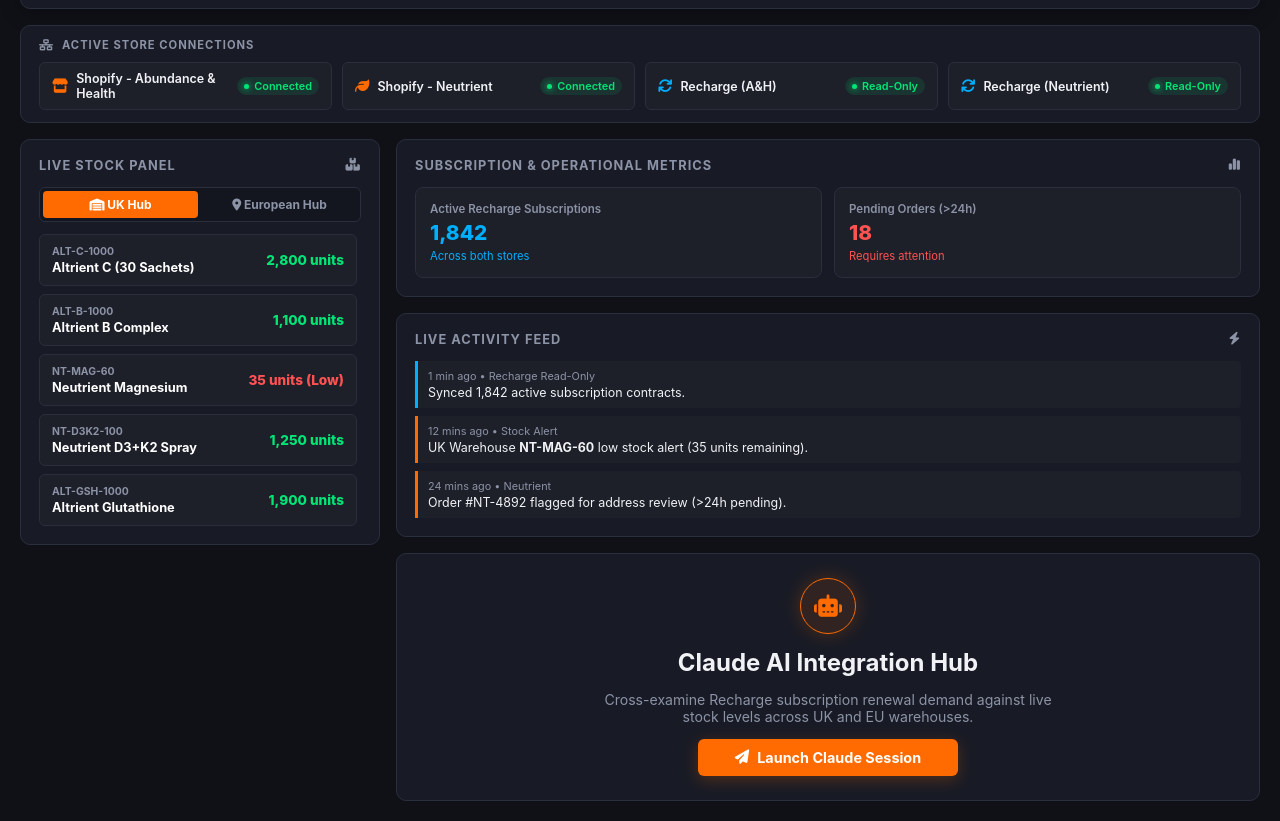
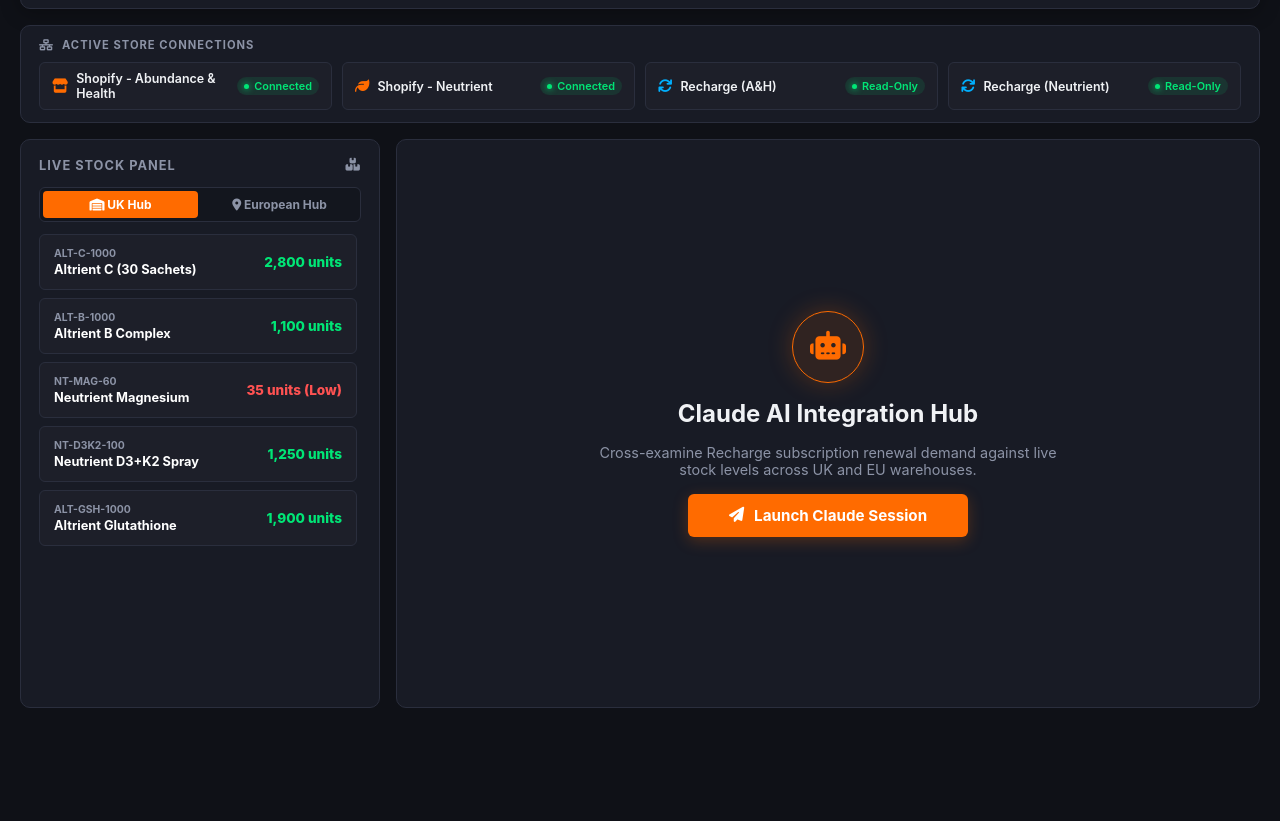
Before and after one commit to JFVYNCHE1988/my-ai-hub, a plain HTML site: page index.html in a window 1280 px wide. Shown: the part 72-893 px from the top of the page. After the commit the page ends 800 px from the top, so only its background shows below. Drawn offline with Linux system fonts and the light colour scheme.

Commit message:
Update index.html

```diff
--- a/index.html
+++ b/index.html
@@ -245,7 +245,7 @@
       color: #fff;
     }
 
-    /* Compact Product Vertical Slider List */
+    /* Compact Product Scrollable List */
     .stock-list-container {
       position: relative;
     }
@@ -254,7 +254,7 @@
       display: flex;
       flex-direction: column;
       gap: 8px;
-      max-height: 380px;
+      max-height: 480px;
       overflow-y: auto;
       padding-right: 4px;
     }
@@ -272,7 +272,7 @@
       background: rgba(255, 255, 255, 0.02);
       border: 1px solid var(--border-color);
       border-radius: 6px;
-      padding: 10px 12px;
+      padding: 12px 14px;
       display: flex;
       align-items: center;
       justify-content: space-between;
@@ -311,108 +311,47 @@
       color: var(--red-alert);
     }
 
-    /* Right Main Area */
+    /* Right Main Area: Claude Launcher */
     .main-content {
       display: flex;
       flex-direction: column;
       gap: 16px;
     }
 
-    .metrics-grid {
-      display: grid;
-      grid-template-columns: 1fr 1fr;
-      gap: 12px;
-    }
-
-    .metric-card {
-      background: rgba(255, 255, 255, 0.02);
-      border: 1px solid var(--border-color);
-      border-radius: 8px;
-      padding: 14px;
-      cursor: pointer;
-      transition: all 0.2s ease;
-    }
-
-    .metric-card:hover {
-      border-color: var(--orange-main);
-      background: rgba(255, 107, 0, 0.04);
-      transform: translateY(-2px);
-    }
-
-    .metric-value {
-      font-size: 1.3rem;
-      font-weight: 800;
-      color: #fff;
-      margin-top: 4px;
-    }
-
-    .metric-label {
-      font-size: 0.72rem;
-      color: var(--text-muted);
-      font-weight: 600;
-    }
-
-    /* Live Feed */
-    .feed-container {
-      display: flex;
-      flex-direction: column;
-      gap: 8px;
-      max-height: 200px;
-      overflow-y: auto;
-    }
-
-    .feed-item {
-      padding: 8px 10px;
-      border-left: 3px solid var(--orange-main);
-      background: rgba(255, 255, 255, 0.02);
-      border-radius: 0 4px 4px 0;
-      font-size: 0.78rem;
-    }
-
-    .feed-item.recharge {
-      border-left-color: var(--blue-accent);
-    }
-
-    .feed-time {
-      font-size: 0.68rem;
-      color: var(--text-muted);
-      margin-bottom: 2px;
-    }
-
-    /* Claude Launch Banner */
     .launch-panel {
       background-color: var(--bg-card);
       border: 1px solid var(--border-color);
       border-radius: 10px;
-      padding: 24px;
+      padding: 40px 24px;
       display: flex;
       flex-direction: column;
       justify-content: center;
       align-items: center;
       text-align: center;
-      gap: 14px;
+      gap: 16px;
       flex: 1;
+      min-height: 450px;
     }
 
     .launch-icon {
-      width: 56px;
-      height: 56px;
+      width: 72px;
+      height: 72px;
       background: rgba(255, 107, 0, 0.1);
       border: 1px solid var(--orange-main);
       border-radius: 50%;
       display: flex;
       align-items: center;
       justify-content: center;
-      font-size: 1.4rem;
+      font-size: 1.8rem;
       color: var(--orange-main);
-      box-shadow: 0 0 18px var(--orange-glow);
+      box-shadow: 0 0 24px var(--orange-glow);
     }
 
     .launch-btn {
       width: 100%;
-      max-width: 260px;
-      padding: 10px 18px;
-      font-size: 0.9rem;
+      max-width: 280px;
+      padding: 12px 20px;
+      font-size: 0.95rem;
       font-weight: 700;
       border-radius: 6px;
       cursor: pointer;
@@ -422,7 +361,7 @@
       display: flex;
       align-items: center;
       justify-content: center;
-      gap: 8px;
+      gap: 10px;
       transition: all 0.25s ease;
       box-shadow: 0 4px 15px var(--orange-glow);
       text-decoration: none;
@@ -431,57 +370,6 @@
     .launch-btn:hover {
       background: var(--orange-light);
       transform: translateY(-2px);
-    }
-
-    /* Modal */
-    .modal-overlay {
-      position: fixed;
-      top: 0;
-      left: 0;
-      width: 100%;
-      height: 100%;
-      background: rgba(10, 12, 18, 0.8);
-      backdrop-filter: blur(4px);
-      display: flex;
-      align-items: center;
-      justify-content: center;
-      z-index: 1000;
-      opacity: 0;
-      pointer-events: none;
-      transition: opacity 0.25s ease;
-    }
-
-    .modal-overlay.active {
-      opacity: 1;
-      pointer-events: auto;
-    }
-
-    .modal-content {
-      background: var(--bg-card);
-      border: 1px solid var(--border-color);
-      border-radius: 12px;
-      width: 90%;
-      max-width: 700px;
-      padding: 20px;
-    }
-
-    .modal-header {
-      display: flex;
-      justify-content: space-between;
-      align-items: center;
-      margin-bottom: 14px;
-    }
-
-    .data-table {
-      width: 100%;
-      border-collapse: collapse;
-      font-size: 0.82rem;
-    }
-
-    .data-table th, .data-table td {
-      padding: 8px 10px;
-      text-align: left;
-      border-bottom: 1px solid var(--border-color);
     }
   </style>
 </head>
@@ -542,7 +430,7 @@
 
     <!-- LEFT SIDEBAR: Regional Stock Panel -->
     <aside class="sidebar">
-      <section class="card">
+      <section class="card" style="height: 100%;">
         <div class="card-title">
           <span>Live Stock Panel</span>
           <i class="fa-solid fa-boxes-stacked"></i>
@@ -574,7 +462,7 @@
               <div class="prod-details">
                 <span class="prod-sku">ALT-B-1000</span>
                 <span class="prod-title">Altrient B Complex</span>
-                </div>
+              </div>
               <span class="prod-units">1,100 units</span>
             </div>
             <div class="product-row-card">
@@ -645,83 +533,20 @@
 
     <!-- RIGHT MAIN CONTENT PANEL -->
     <main class="main-content">
-
-      <!-- Metrics Summary -->
-      <section class="card">
-        <div class="card-title">
-          <span>Subscription & Operational Metrics</span>
-          <i class="fa-solid fa-chart-simple"></i>
-        </div>
-        <div class="metrics-grid">
-          <div class="metric-card" id="rechargeCard">
-            <div class="metric-label">Active Recharge Subscriptions</div>
-            <div class="metric-value" style="color: var(--blue-accent);">1,842</div>
-            <div style="font-size:0.7rem; color:var(--blue-accent); margin-top:4px;">Across both stores</div>
-          </div>
-          <div class="metric-card" id="ordersCard">
-            <div class="metric-label">Pending Orders (&gt;24h)</div>
-            <div class="metric-value" style="color: var(--red-alert);">18</div>
-            <div style="font-size:0.7rem; color:var(--red-alert); margin-top:4px;">Requires attention</div>
-          </div>
-        </div>
-      </section>
-
-      <!-- Live Activity Feed -->
-      <section class="card">
-        <div class="card-title">
-          <span>Live Activity Feed</span>
-          <i class="fa-solid fa-bolt"></i>
-        </div>
-        <div class="feed-container">
-          <div class="feed-item recharge">
-            <div class="feed-time">1 min ago • Recharge Read-Only</div>
-            <div class="feed-text">Synced 1,842 active subscription contracts.</div>
-          </div>
-          <div class="feed-item">
-            <div class="feed-time">12 mins ago • Stock Alert</div>
-            <div class="feed-text">UK Warehouse <b>NT-MAG-60</b> low stock alert (35 units remaining).</div>
-          </div>
-          <div class="feed-item">
-            <div class="feed-time">24 mins ago • Neutrient</div>
-            <div class="feed-text">Order #NT-4892 flagged for address review (&gt;24h pending).</div>
-          </div>
-        </div>
-      </section>
-
-      <!-- Agent Launcher -->
       <section class="launch-panel">
         <div class="launch-icon">
           <i class="fa-solid fa-robot"></i>
         </div>
         <h2>Claude AI Integration Hub</h2>
-        <p style="color: var(--text-muted); max-width: 480px; font-size: 0.88rem;">
+        <p style="color: var(--text-muted); max-width: 480px; font-size: 0.9rem;">
           Cross-examine Recharge subscription renewal demand against live stock levels across UK and EU warehouses.
         </p>
         <a href="#" id="launchClaudeBtn" class="launch-btn">
           <i class="fa-solid fa-paper-plane"></i> Launch Claude Session
         </a>
       </section>
+    </main>
 
-    </main>
-  </div>
-
-  <!-- Recharge Modal -->
-  <div class="modal-overlay" id="rechargeModal">
-    <div class="modal-content">
-      <div class="modal-header">
-        <h3><i class="fa-solid fa-arrows-rotate" style="color: var(--blue-accent);"></i> Active Recharge Subscriptions</h3>
-        <button class="btn" onclick="document.getElementById('rechargeModal').classList.remove('active')">Close</button>
-      </div>
-      <table class="data-table">
-        <thead>
-          <tr><th>Store</th><th>Subscriptions</th><th>Next Renewal Window</th></tr>
-        </thead>
-        <tbody>
-          <tr><td>Abundance &amp; Health</td><td>1,210</td><td>Next 7 Days</td></tr>
-          <tr><td>Neutrient</td><td>632</td><td>Next 7 Days</td></tr>
-        </tbody>
-      </table>
-    </div>
   </div>
 
   <script>
@@ -757,11 +582,6 @@
       }
     });
 
-    // Modal
-    document.getElementById('rechargeCard').addEventListener('click', () => {
-      document.getElementById('rechargeModal').classList.add('active');
-    });
-
     // Copy Code Button
     document.getElementById('copyCodeBtn').addEventListener('click', function() {
       navigator.clipboard.writeText(document.documentElement.outerHTML).then(() => {
```
